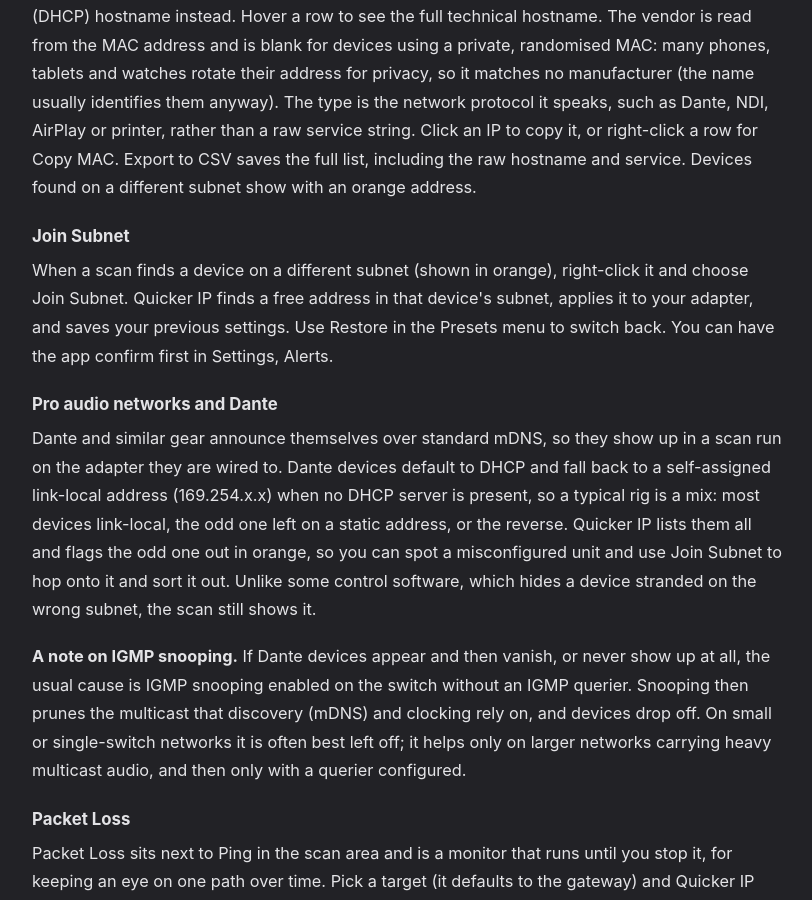
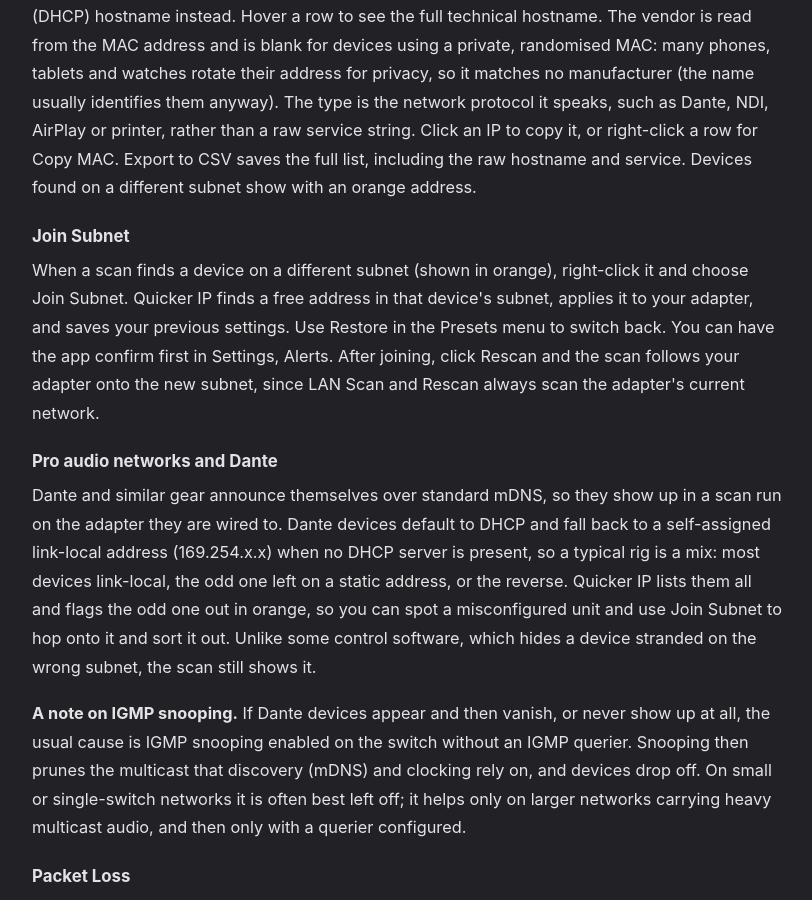
Before and after one commit to BSKapps/bskapps.github.io, a Jekyll site: the page articles/quicker-ip-guide/index.html, which Jekyll copies as it is, in a window 1280 px wide and 900 px high, scrolled down 3277 px. Shown: the whole window, without its empty margins (232-1044 px from the left). Built offline with Jekyll 4.4.1, drawn with Linux system fonts in a browser that asks for light colours; some of the changed text lies outside the part shown.

Commit message:
Add rescan-follows-adapter note to Quicker IP guide
LAN Scan and Rescan always scan the adapter's current network, so after Join Subnet a rescan follows onto the new subnet.

```diff
--- a/articles/quicker-ip-guide/index.html
+++ b/articles/quicker-ip-guide/index.html
@@ -98,7 +98,7 @@
             <p>Results open in a panel with columns for IP, MAC, vendor, name and type. The name is the device's friendly Bonjour name, with its model where it advertises one; devices that do not advertise over Bonjour, such as phones, tablets and routers, are named from their network (DHCP) hostname instead. Hover a row to see the full technical hostname. The vendor is read from the MAC address and is blank for devices using a private, randomised MAC: many phones, tablets and watches rotate their address for privacy, so it matches no manufacturer (the name usually identifies them anyway). The type is the network protocol it speaks, such as Dante, NDI, AirPlay or printer, rather than a raw service string. Click an IP to copy it, or right-click a row for Copy MAC. Export to CSV saves the full list, including the raw hostname and service. Devices found on a different subnet show with an orange address.</p>
 
             <h3>Join Subnet</h3>
-            <p>When a scan finds a device on a different subnet (shown in orange), right-click it and choose Join Subnet. Quicker IP finds a free address in that device's subnet, applies it to your adapter, and saves your previous settings. Use Restore in the Presets menu to switch back. You can have the app confirm first in Settings, Alerts.</p>
+            <p>When a scan finds a device on a different subnet (shown in orange), right-click it and choose Join Subnet. Quicker IP finds a free address in that device's subnet, applies it to your adapter, and saves your previous settings. Use Restore in the Presets menu to switch back. You can have the app confirm first in Settings, Alerts. After joining, click Rescan and the scan follows your adapter onto the new subnet, since LAN Scan and Rescan always scan the adapter's current network.</p>
 
             <h3>Pro audio networks and Dante</h3>
             <p>Dante and similar gear announce themselves over standard mDNS, so they show up in a scan run on the adapter they are wired to. Dante devices default to DHCP and fall back to a self-assigned link-local address (169.254.x.x) when no DHCP server is present, so a typical rig is a mix: most devices link-local, the odd one left on a static address, or the reverse. Quicker IP lists them all and flags the odd one out in orange, so you can spot a misconfigured unit and use Join Subnet to hop onto it and sort it out. Unlike some control software, which hides a device stranded on the wrong subnet, the scan still shows it.</p>
@@ -134,7 +134,7 @@
                 <li><strong>Info Panel</strong> - the master Show Info Panel toggle and a switch for each reading.</li>
                 <li><strong>Alerts</strong> - IP change notifications, auto pop-ups for speed test and scan results, and the confirm prompts for IPv4 Off, Delete and Join Subnet.</li>
             </ul>
-            <p>Edit Visible Services lets you hide adapters you never touch. If a change would hide every service, the app beeps and reverts it.</p>
+            <p>Edit Visible Services lets you hide adapters you never touch. If a change would hide every service, the app beeps and reverts it. It also holds Show Inactive Services. Left on (the default), a disconnected adapter stays in the menu greyed-out so you can still pre-set it - apply a preset or a static IP ready for when it reconnects. Turned off, an unplugged adapter vanishes until it is plugged back in, so switch it on if you need to configure one that is not currently connected.</p>
 
             <h2>Licence and activation</h2>
             <p>Quicker IP Pro is a one-time purchase with two activations per licence key. On first launch, paste your key to activate. To move the licence to another Mac, open Manage License in Settings and deactivate, which frees an activation. The app revalidates occasionally; a network error never removes your licence, only an explicit revocation (cancelled, expired, disabled or inactive) does.</p>
```
